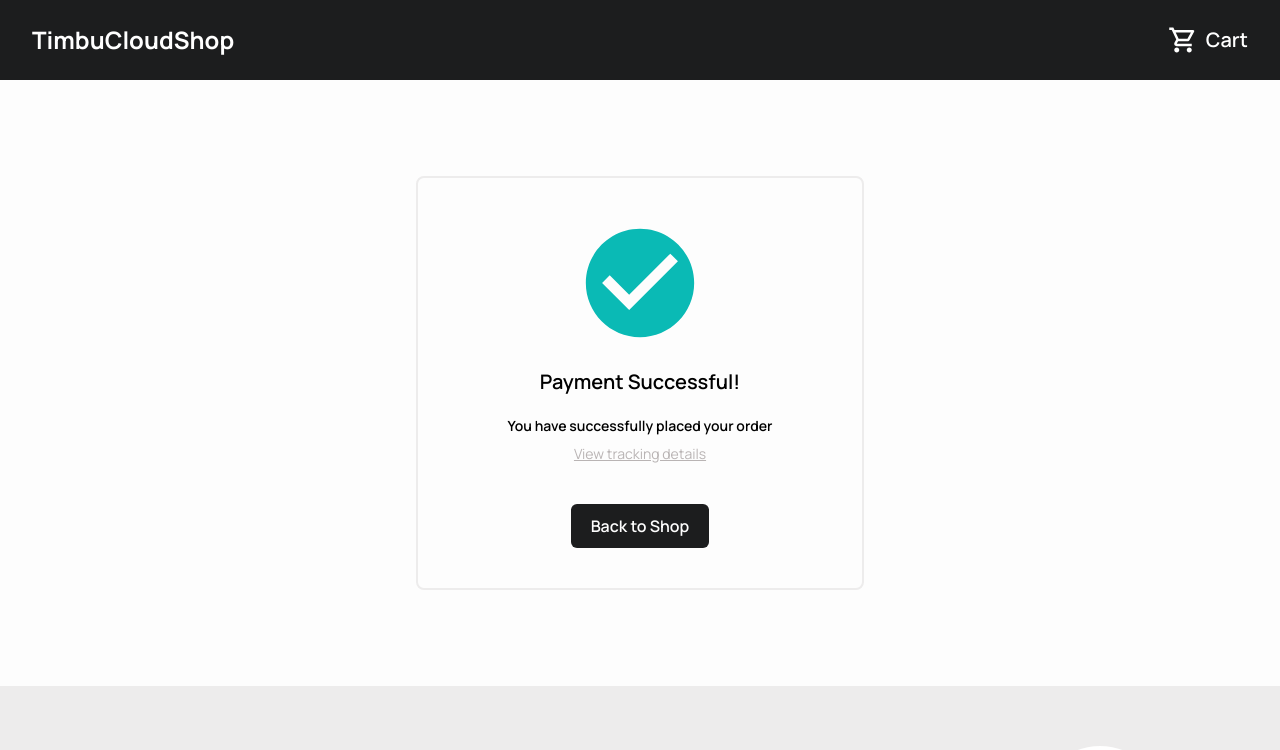
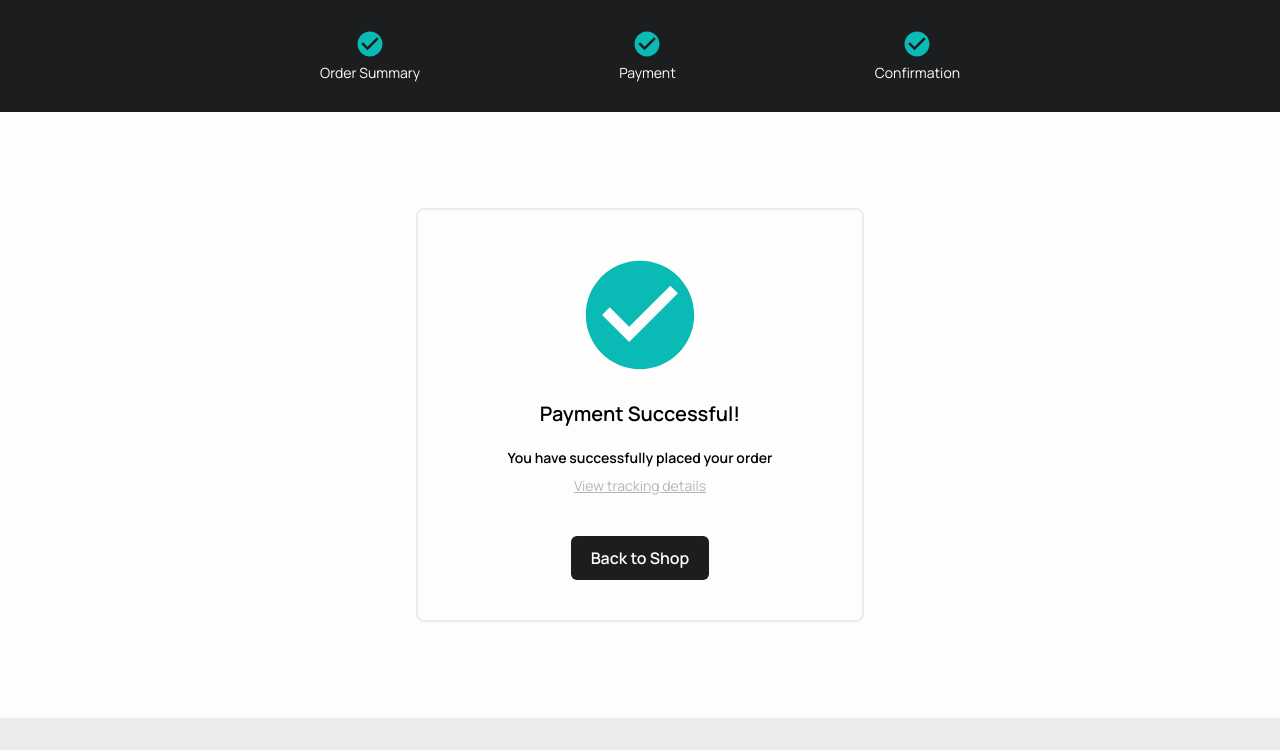
Before and after one commit to kushyzee/timbu-cloud-shop, a React (Vite) app: page /success in a window 1280 px wide. Shown: the top 750 px of the page. Built offline with nearby package versions, Linux system fonts and the light colour scheme.

Commit message:
Implement dynamic header rendering

```diff
--- a/src/components/Header.jsx
+++ b/src/components/Header.jsx
@@ -1,10 +1,20 @@
-import LogoAndCart from "./LogoAndCart"
+import LogoAndCart from "./LogoAndCart";
+import Steps from "./Steps";
+import { useLocation } from "react-router-dom";
 
+const getCurrentPath = () => {
+  const { pathname } = useLocation();
+  if (pathname === "/" || pathname === "/cart" || pathname === "/404") {
+    return <LogoAndCart />;
+  } else if (pathname === "/checkout" || pathname === "/success") {
+    return <Steps path={pathname} />;
+  }
+};
 
 const Header = () => {
   return (
-    <header className="mb-6 bg-customGray-800 p-4 text-white lg:py-6 lg:px-8">
-      <LogoAndCart />
+    <header className="mb-6 lg:mb-20 min-h-14 lg:min-h-28 bg-customGray-800 px-4 flex items-center text-white lg:px-8 lg:py-6">
+      {getCurrentPath()}
     </header>
   );
 };
--- a/src/components/Steps.jsx
+++ b/src/components/Steps.jsx
@@ -0,0 +1,39 @@
+import { MdCheckCircle } from "react-icons/md";
+import { MdOutlineRadioButtonChecked as CheckIcon } from "react-icons/md";
+
+const Steps = ({ path }) => {
+  return (
+    <div className="w-full px-2.5 lg:max-w-screen-sm lg:px-0 lg:mx-auto">
+      <h2 className="sr-only">Steps</h2>
+      <div>
+        <ol className="flex items-center justify-between text-[10px] lg:text-sm">
+          <li className="flex flex-col items-center lg:gap-1">
+            <MdCheckCircle className="text-2xl lg:text-3xl text-customTeal" />
+            <span className="text-customGray-50"> Order Summary </span>
+          </li>
+
+          <li className="flex flex-col items-center lg:gap-1">
+            {path === "/success" ? (
+              <MdCheckCircle className="text-2xl lg:text-3xl text-customTeal" />
+            ) : (
+              <CheckIcon className="text-2xl lg:text-3xl text-customGray-50" />
+            )}
+
+            <span className="text-customGray-50"> Payment </span>
+          </li>
+
+          <li className="flex flex-col items-center lg:gap-1">
+          {path === "/success" ? (
+              <MdCheckCircle className="text-2xl lg:text-3xl text-customTeal" />
+            ) : (
+              <CheckIcon className="text-2xl lg:text-3xl text-customGray-600" />
+            )}
+            <span className="text-customGray-50"> Confirmation </span>
+          </li>
+        </ol>
+      </div>
+    </div>
+  );
+};
+
+export default Steps;
```
